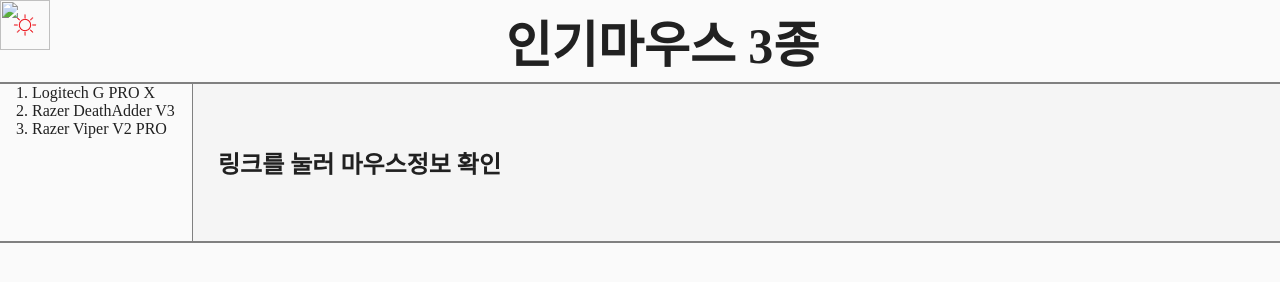
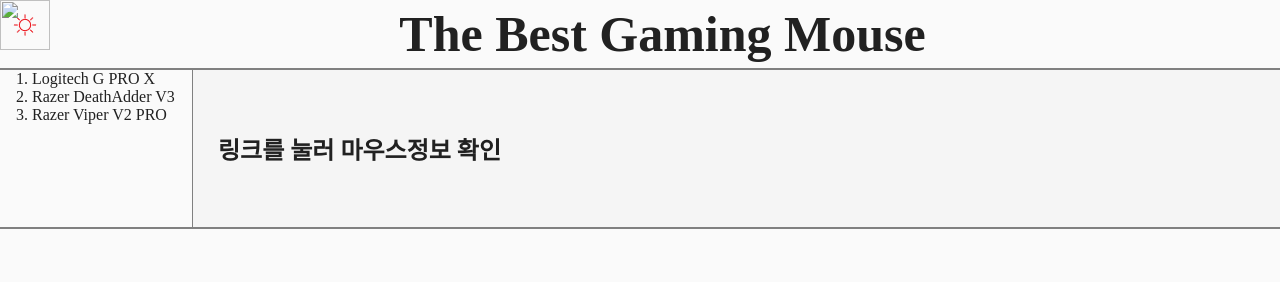
Before and after one commit to MELATONIN99/My-first-web-site, a plain HTML site: page index.html in a window 1280 px wide. Drawn offline with nearby package versions, Linux system fonts and the light colour scheme.

Commit message:
title수정

```diff
--- a/index.html
+++ b/index.html
@@ -25,7 +25,7 @@
   <input class="daybutton" type="image" value="밤낮" onclick="
   nightDayHandler(event);"
   >
-   <h1><a href="index.html">인기마우스 3종</a></h1>
+   <h1><a href="index.html">The Best Gaming Mouse</a></h1>
 <div id="grid">
     <ol>
     <li><a href="1.html">Logitech G PRO X </a></li>
```
Also changed, not shown: 1.html (+1 -1 lines), 2.html (+1 -1 lines), 3.html (+1 -1 lines).
